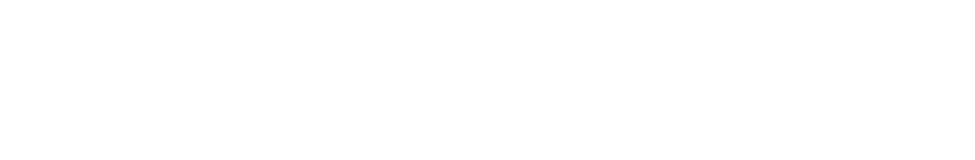
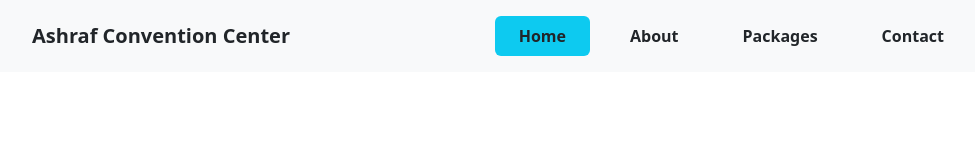
Before and after one commit to MDASHRAFTANVIR/Bootstrap_Project01, a plain HTML site: page index.html in a window 1280 px wide. Shown: the whole page, without its empty margins (140-1115 px from the left). Drawn offline with nearby package versions, Linux system fonts and the light colour scheme.

Commit message:
Navbar Completed

```diff
--- a/index.html
+++ b/index.html
@@ -14,6 +14,40 @@
   </head>
   <body>
 
+    <!-- Navbar Start Here -->
+    <!-- Navbar Start Here -->
+    <!-- Navbar Start Here -->
+    <section class="bg-light py-2">
+        <nav class="navbar navbar-expand-lg bg-light w-75 mx-auto">
+            <div class="container-fluid">
+              <a class="navbar-brand text-dark fw-semibold" href="#">Ashraf Convention Center</a>
+              <button class="navbar-toggler" type="button" data-bs-toggle="collapse" data-bs-target="#navbarSupportedContent" aria-controls="navbarSupportedContent" aria-expanded="false" aria-label="Toggle navigation">
+                <span class="navbar-toggler-icon"></span>
+              </button>
+              <div class="collapse navbar-collapse" id="navbarSupportedContent">
+                <ul class="navbar-nav mb-2 mb-lg-0 ms-auto">
+                  <li class="nav-item">
+                    <a class="nav-link text-dark active btn btn-outline-info px-4 fw-semibold border-0" aria-current="page" href="#">Home</a>
+                  </li>
+                  <li class="nav-item">
+                    <a class="nav-link text-dark ms-3 btn btn-outline-info px-4 fw-semibold border-0" href="#">About</a>
+                  </li>
+                  <li class="nav-item">
+                    <a class="nav-link text-dark ms-3 btn btn-outline-info px-4 fw-semibold border-0" href="#">Packages</a>
+                  </li>
+                  <li class="nav-item">
+                    <a class="nav-link text-dark ms-3 btn btn-outline-info px-4 fw-semibold border-0" href="#">Contact</a>
+                  </li>
+                </ul>
+              </div>
+            </div>
+          </nav>
+    </section>
+
+    <!-- Navbar End Here  -->
+    <!-- Navbar End Here  -->
+    <!-- Navbar End Here  -->
+
 
 
 
```
